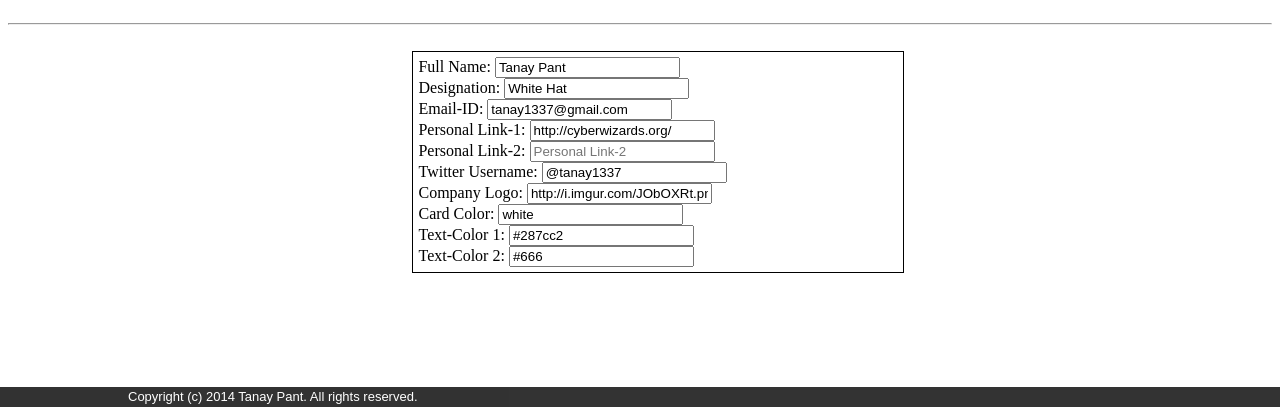
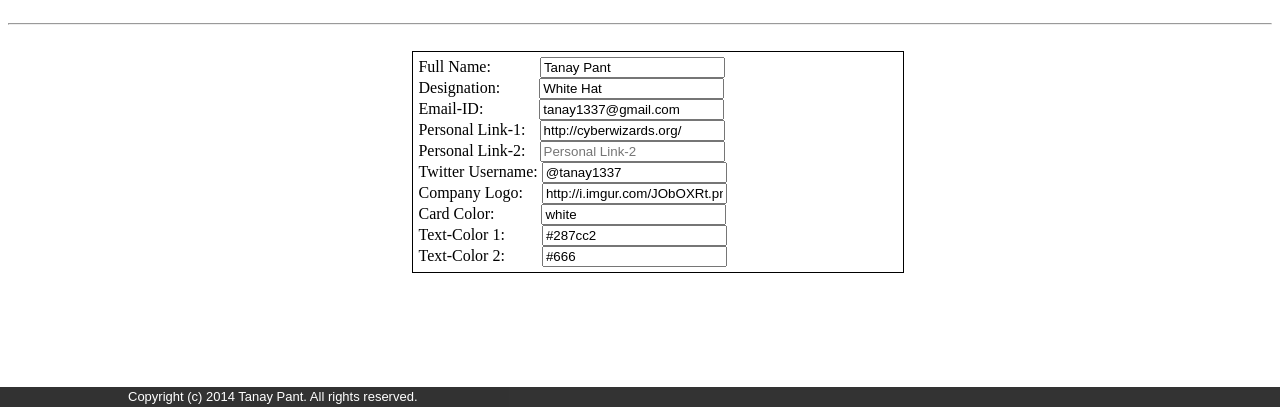
Before and after one commit to tanay1337/ACG, a plain HTML site: page Angular Card Generator.html in a window 1280 px wide. Shown: the part 393-800 px from the top of the page. Drawn offline with nearby package versions, Linux system fonts and the light colour scheme.

Commit message:
UI/UX Changes

```diff
--- a/Angular Card Generator.html
+++ b/Angular Card Generator.html
@@ -54,16 +54,16 @@
     </center>
 	<br><hr><br>
     <div id="forms" style="align: center; margin-left: 32%; border: 1px solid #000000; width: 480px; padding: 5px 5px 5px 5px;">
-		Full Name: <input type="text" ng-model="user.name" placeholder="Full Name" /><br>
-		Designation: <input type="text" ng-model="user.designation" placeholder="Designation" /><br>
-		Email-ID: <input type="text" ng-model="user.email" placeholder="Email-ID" /><br>
-		Personal Link-1: <input type="text" ng-model="user.link1" placeholder="Personal Link-1" /><br>
-		Personal Link-2: <input type="text" ng-model="user.link2" placeholder="Personal Link-2" /><br>
+		Full Name: <input type="text" ng-model="user.name" placeholder="Full Name" style="margin-left: 45px;" /><br>
+		Designation: <input type="text" ng-model="user.designation" placeholder="Designation" style="margin-left: 35px;" /><br>
+		Email-ID: <input type="text" ng-model="user.email" placeholder="Email-ID" style="margin-left: 52px;" /><br>
+		Personal Link-1: <input type="text" ng-model="user.link1" placeholder="Personal Link-1" style="margin-left: 10px;" /><br>
+		Personal Link-2: <input type="text" ng-model="user.link2" placeholder="Personal Link-2" style="margin-left: 10px;" /><br>
 		Twitter Username: <input type="text" ng-model="user.tusername" placeholder="Twitter Username" /><br>
-		Company Logo: <input type="text" ng-model="user.companylogo" placeholder="Company Logo URL" /><br>
-    Card Color: <input type="text" ng-model="user.color" placeholder="Card Color" /><br>
-    Text-Color 1: <input type="text" ng-model="user.textcolor1" placeholder="Text-Color 1" /><br>
-    Text-Color 2: <input type="text" ng-model="user.textcolor2" placeholder="Text-Color 2" /><br>
+		Company Logo: <input type="text" ng-model="user.companylogo" placeholder="Company Logo URL" style="margin-left: 15px;" /><br>
+    Card Color: <input type="text" ng-model="user.color" placeholder="Card Color" style="margin-left: 43px;" /><br>
+    Text-Color 1: <input type="text" ng-model="user.textcolor1" placeholder="Text-Color 1" style="margin-left: 33px;" /><br>
+    Text-Color 2: <input type="text" ng-model="user.textcolor2" placeholder="Text-Color 2" style="margin-left: 33px;" /><br>
 	</div>
 	<div id="footer" style="opacity: 0.8; position:absolute; left:0px; bottom:0px; height:20px; width:100%; background-color: #000000;">
     <div id="footer_left" style="color: #ffffff; float: center; width: 70%; margin-left: 10%; font-family: 'Arimo', sans-serif;">
```
